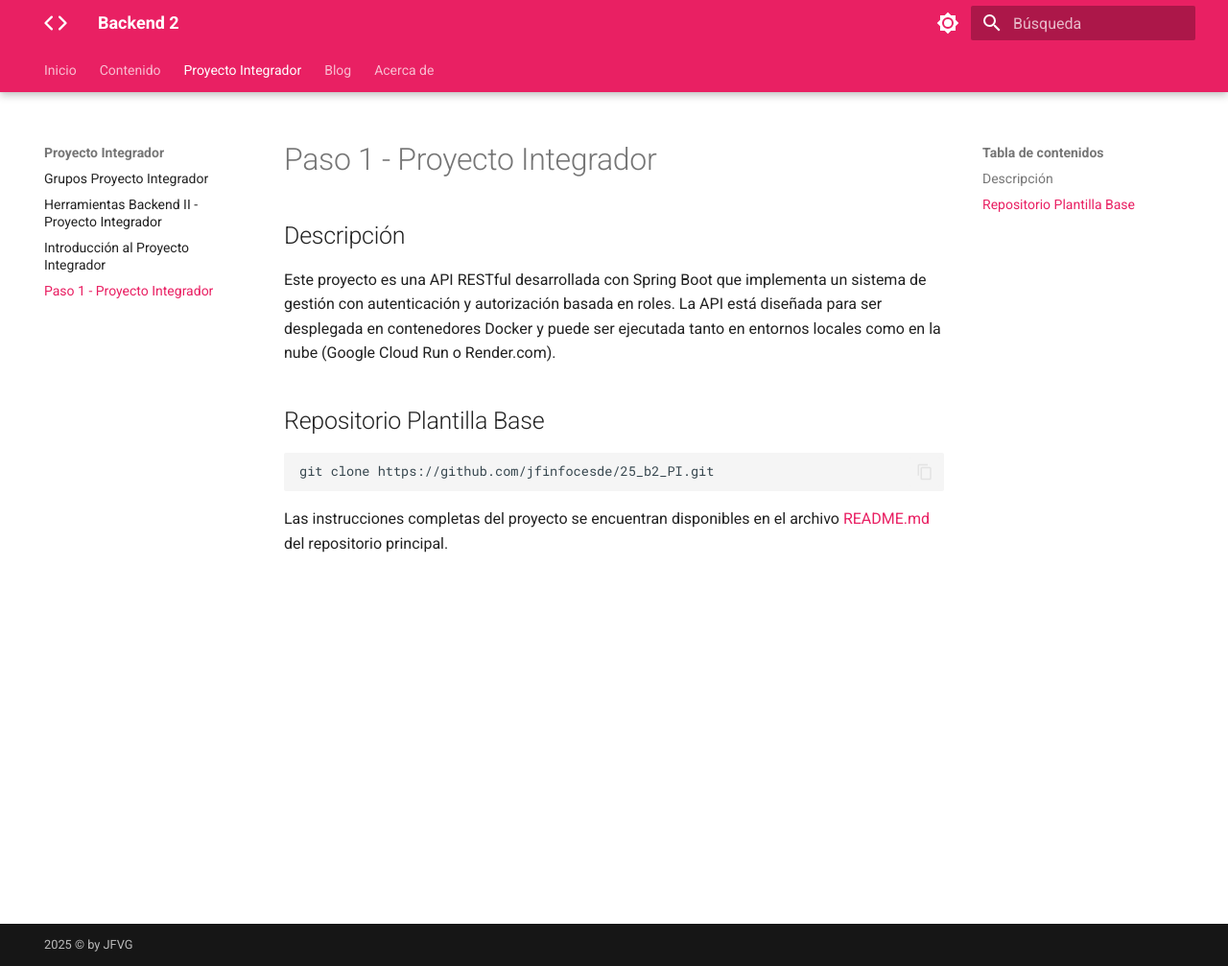
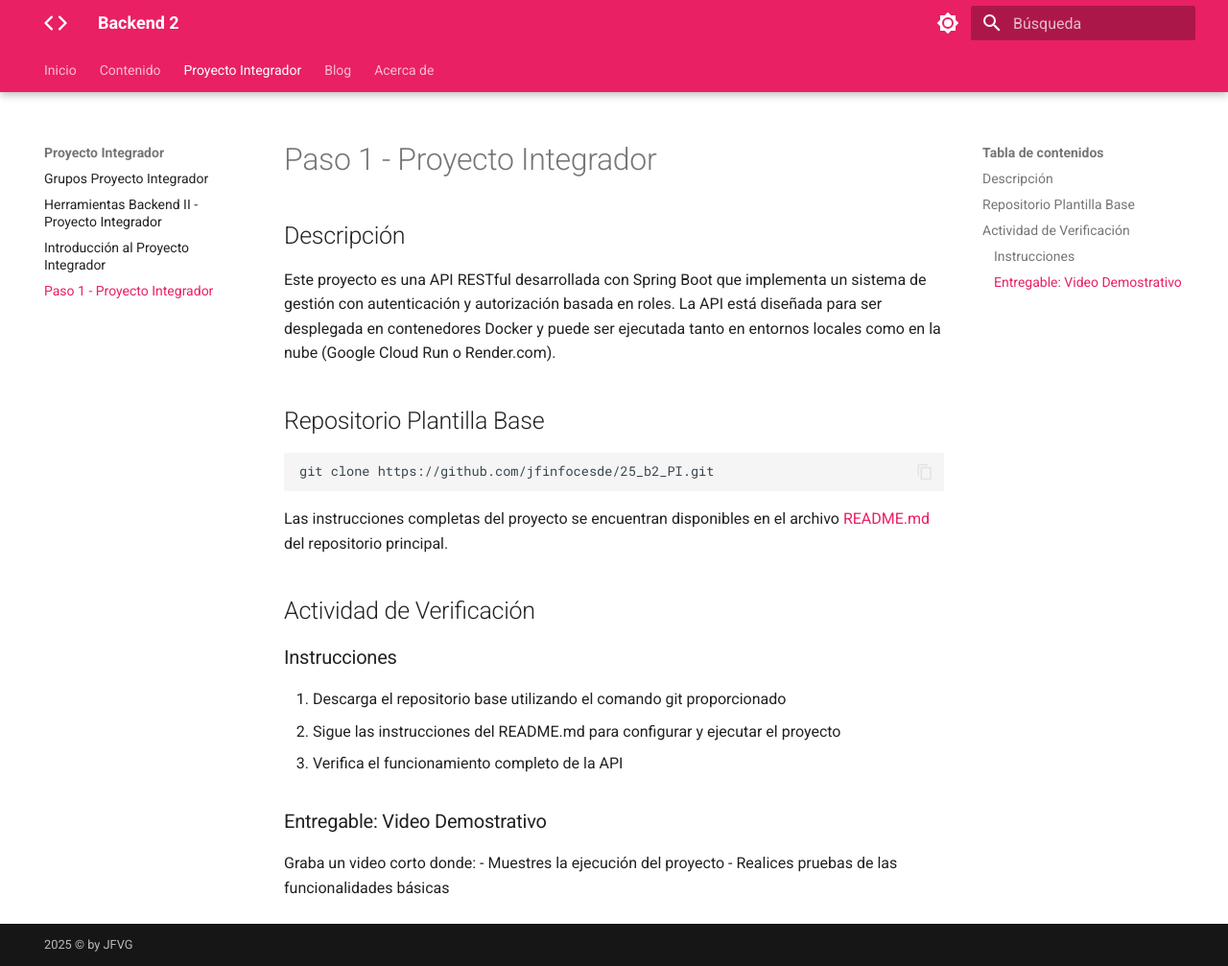
Before and after one commit to jfinfocesde/25b2, an MkDocs documentation site: the page built from docs/pi/p2.md, in a window 1280 px wide and 1007 px high. Shown: the whole window at 96% size. Built offline with MkDocs 1.6.1 and Material for MkDocs 9.7.7, drawn with Linux system fonts in a browser that asks for light colours.

Commit message:
22-06-2025

````diff
--- a/docs/pi/p2.md
+++ b/docs/pi/p2.md
@@ -9,3 +9,16 @@ git clone https://github.com/jfinfocesde/25_b2_PI.git
 ```
 
 Las instrucciones completas del proyecto se encuentran disponibles en el archivo [README.md](../README.md) del repositorio principal.
+
+
+## Actividad de Verificación
+
+### Instrucciones
+1. Descarga el repositorio base utilizando el comando git proporcionado
+2. Sigue las instrucciones del README.md para configurar y ejecutar el proyecto
+3. Verifica el funcionamiento completo de la API
+
+### Entregable: Video Demostrativo
+Graba un video corto donde:
+- Muestres la ejecución del proyecto
+- Realices pruebas de las funcionalidades básicas
````
